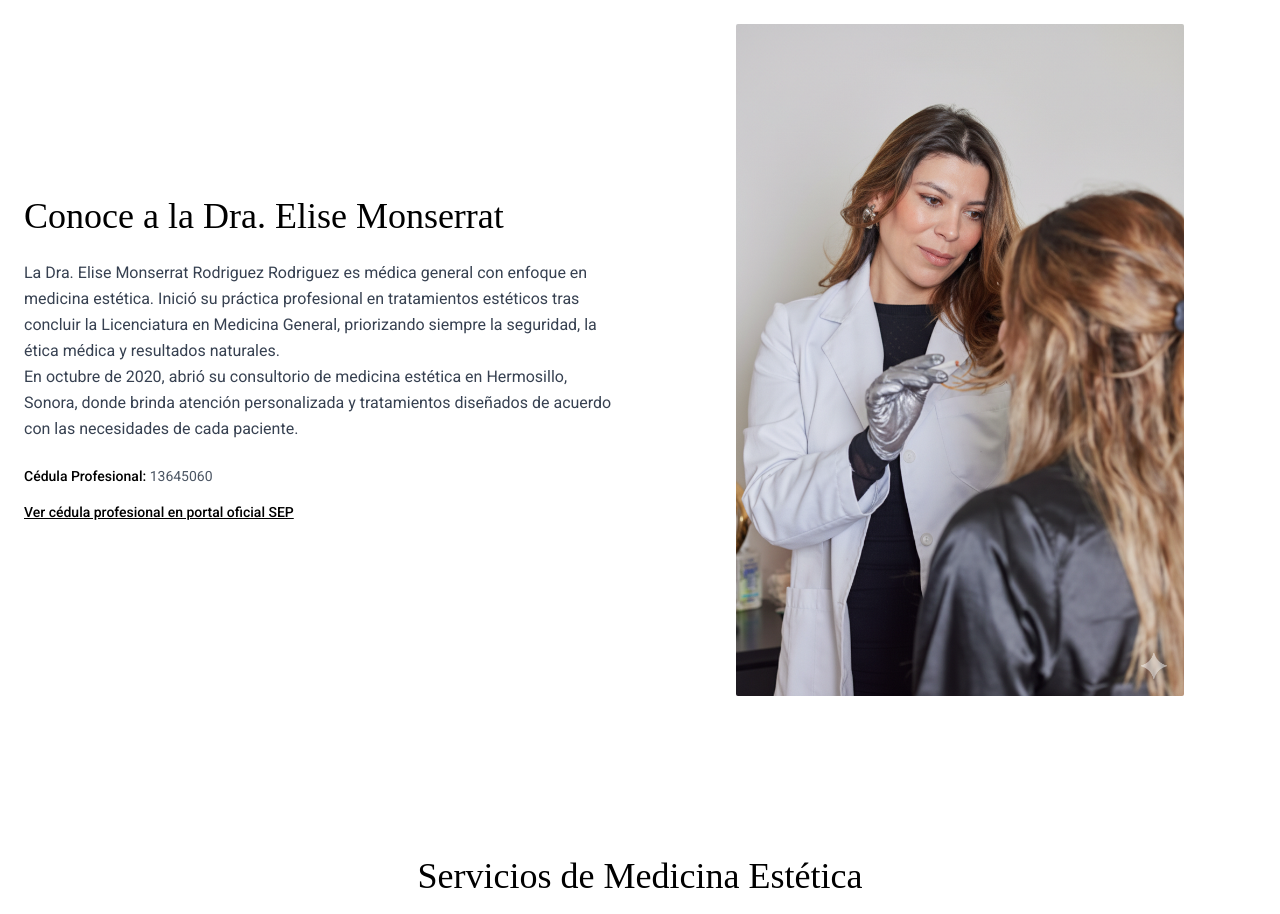
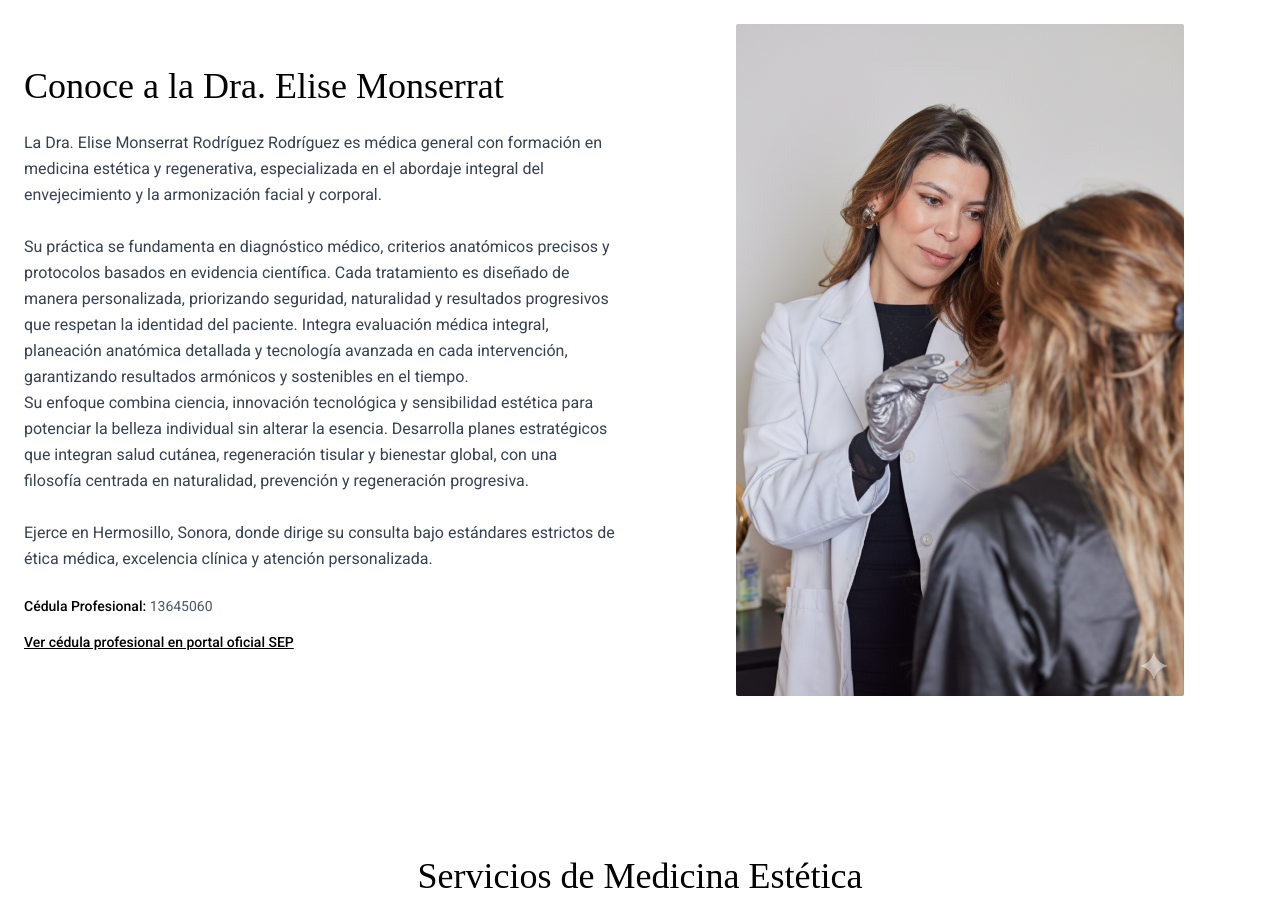
Before and after one commit to JCOMPRR/drempage, a React (Vite) app: page / in a window 1280 px wide. Shown: the part 920-1834 px from the top of the page. Built offline with nearby package versions, Linux system fonts and the light colour scheme; a web font is replaced by a local one.

Commit message:
Modificacion sobre mi en la descripcion

```diff
--- a/src/components/SobreMi.jsx
+++ b/src/components/SobreMi.jsx
@@ -36,14 +36,28 @@ export default function SobreMi() {
           </h2>
 
           <p className="mt-6 text-gray-700 leading-relaxed">
-            La Dra. Elise Monserrat Rodriguez Rodriguez es médica general con
-            enfoque en medicina estética. Inició su práctica profesional en
-            tratamientos estéticos tras concluir la Licenciatura en Medicina
-            General, priorizando siempre la seguridad, la ética médica y
-            resultados naturales. <br /> En octubre de 2020, abrió su
-            consultorio de medicina estética en Hermosillo, Sonora, donde brinda
-            atención personalizada y tratamientos diseñados de acuerdo con las
-            necesidades de cada paciente.
+            La Dra. Elise Monserrat Rodríguez Rodríguez es médica general con
+            formación en medicina estética y regenerativa, especializada en el
+            abordaje integral del envejecimiento y la armonización facial y
+            corporal.
+            <br /> <br />
+            Su práctica se fundamenta en diagnóstico médico, criterios
+            anatómicos precisos y protocolos basados en evidencia científica.
+            Cada tratamiento es diseñado de manera personalizada, priorizando
+            seguridad, naturalidad y resultados progresivos que respetan la
+            identidad del paciente. Integra evaluación médica integral, planeación anatómica detallada y
+            tecnología avanzada en cada intervención, garantizando resultados
+            armónicos y sostenibles en el tiempo.
+            <br />
+            Su enfoque combina ciencia, innovación tecnológica y sensibilidad
+            estética para potenciar la belleza individual sin alterar la
+            esencia. Desarrolla planes estratégicos que integran salud cutánea,
+            regeneración tisular y bienestar global, con una filosofía centrada
+            en naturalidad, prevención y regeneración progresiva.
+            <br /> <br />
+            Ejerce en Hermosillo, Sonora, donde dirige su consulta bajo
+            estándares estrictos de ética médica, excelencia clínica y atención
+            personalizada.
           </p>
 
           <div className="mt-6 text-sm text-gray-600">
--- a/src/pages/Resultados.jsx
+++ b/src/pages/Resultados.jsx
@@ -8,6 +8,12 @@ import facialBronceMujer from "../assets/facial-bronce-mujer.png";
 import corporalMujer from "../assets/corporal-mujer.png";
 
 const categorias = ["Tratamientos Médicos", "Faciales", "Corporales"];
+
+// Recortar las imagenes para la privacidad del paciente en la foto, ejemplo:
+//La primera imagen cortarla del lado derecho hasta que cortemos el labio y Nariz,
+//ya que se enfoca mas en los cachetes y tambien intenetar borrar el arete.
+
+//La segunda y tercera imagen solo cortarle un poco mas de los labios para que no salga tanto la cara
 
 const resultadosData = {
   "Tratamientos Médicos": [
```
